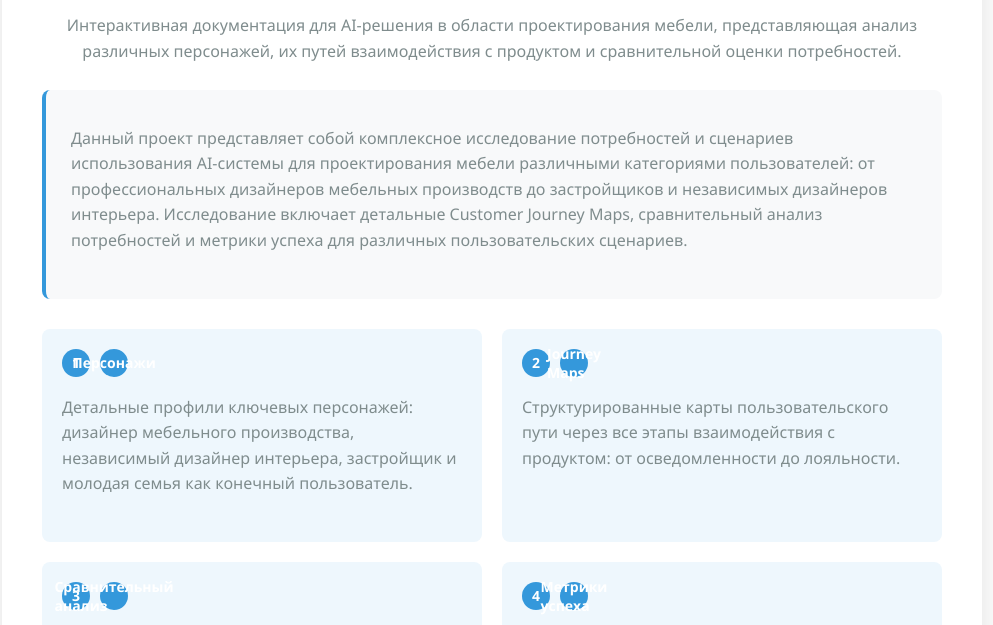
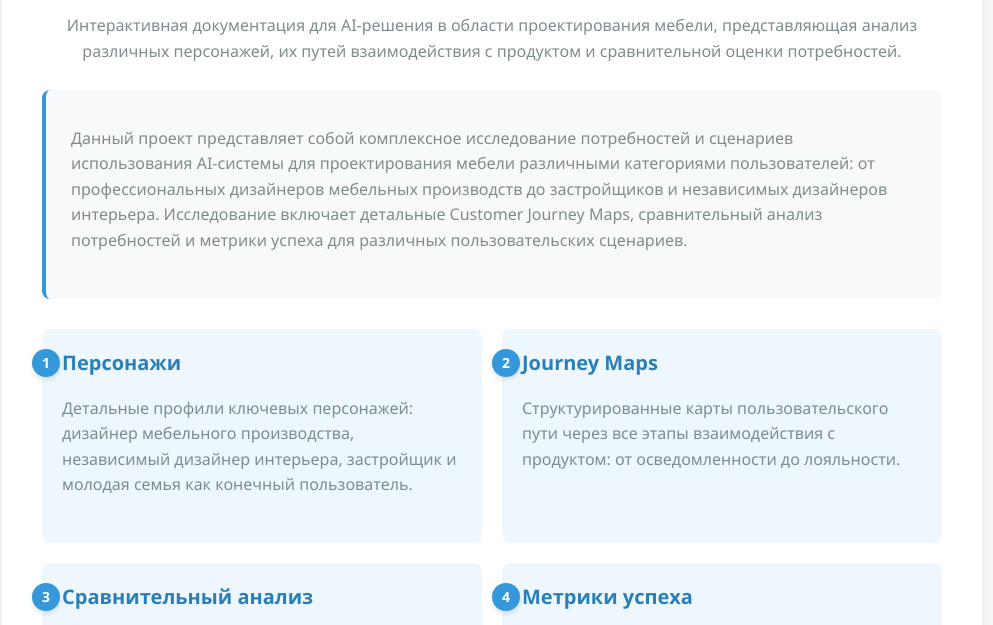
Before and after one commit to uinside-org/furniture-project-docs, a plain HTML site: page index.html in a window 1280 px wide. Shown: the part 151-776 px from the top of the page, without its empty margins (148-1141 px from the left). Drawn offline with Linux system fonts and the light colour scheme.

Commit message:
Refactor key points section with improved styling and layout

```diff
--- a/index.html
+++ b/index.html
@@ -21,6 +21,7 @@
             max-width: 900px;
             margin: 0 auto;
             padding: 40px;
+            padding-bottom: 60px;
             background-color: white;
             border-radius: 12px;
             box-shadow: 0 2px 20px rgba(0,0,0,0.08);
@@ -68,27 +69,31 @@
             padding: 20px;
             border-radius: 8px;
             text-align: left;
+            position: relative;
         }
 
         .key-point h3 {
             color: #2980b9;
             margin-top: 0;
-            font-size: 18px;
-            display: flex;
-            align-items: center;
+            font-size: 20px;
+            font-weight: 600;
         }
 
-        .key-point h3 span {
+        .key-point-number {
+            position: absolute;
+            top: 20px;
+            left: -10px;
             background-color: #3498db;
             color: white;
             width: 28px;
             height: 28px;
             border-radius: 50%;
-            display: inline-flex;
+            display: flex;
             justify-content: center;
             align-items: center;
-            margin-right: 10px;
             font-size: 14px;
+            font-weight: bold;
+            box-shadow: 0 3px 5px rgba(0,0,0,0.1);
         }
 
         .buttons-grid {
@@ -96,6 +101,7 @@
             grid-template-columns: repeat(auto-fit, minmax(280px, 1fr));
             gap: 20px;
             margin: 0 auto;
+            margin-bottom: 30px;
         }
 
         .button {
@@ -155,6 +161,7 @@
 
             .container {
                 padding: 25px;
+                padding-bottom: 50px;
                 margin: 15px;
             }
 
@@ -205,7 +212,8 @@
 
         <div class="key-points">
             <div class="key-point">
-                <h3><span>1</span>
+                <div class="key-point-number">1</div>
+                <h3>
                     <span data-ru="Персонажи" data-pl="Persony" data-en="Personas">Персонажи</span>
                 </h3>
                 <p data-ru="Детальные профили ключевых персонажей: дизайнер мебельного производства, независимый дизайнер интерьера, застройщик и молодая семья как конечный пользователь."
@@ -215,7 +223,8 @@
                 </p>
             </div>
             <div class="key-point">
-                <h3><span>2</span>
+                <div class="key-point-number">2</div>
+                <h3>
                     <span data-ru="Journey Maps" data-pl="Mapy podróży" data-en="Journey Maps">Journey Maps</span>
                 </h3>
                 <p data-ru="Структурированные карты пользовательского пути через все этапы взаимодействия с продуктом: от осведомленности до лояльности."
@@ -225,7 +234,8 @@
                 </p>
             </div>
             <div class="key-point">
-                <h3><span>3</span>
+                <div class="key-point-number">3</div>
+                <h3>
                     <span data-ru="Сравнительный анализ" data-pl="Analiza porównawcza" data-en="Comparative Analysis">Сравнительный анализ</span>
                 </h3>
                 <p data-ru="Матрица сравнения потребностей и приоритетов различных категорий пользователей для выявления ключевых точек развития продукта."
@@ -235,7 +245,8 @@
                 </p>
             </div>
             <div class="key-point">
-                <h3><span>4</span>
+                <div class="key-point-number">4</div>
+                <h3>
                     <span data-ru="Метрики успеха" data-pl="Wskaźniki sukcesu" data-en="Success Metrics">Метрики успеха</span>
                 </h3>
                 <p data-ru="Количественные и качественные показатели, демонстрирующие эффективность внедрения AI-решения для каждого типа пользователей."
```
